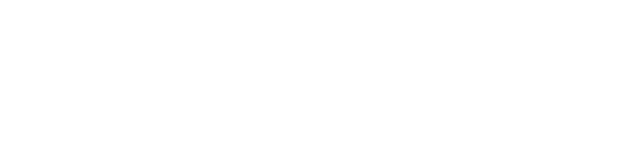
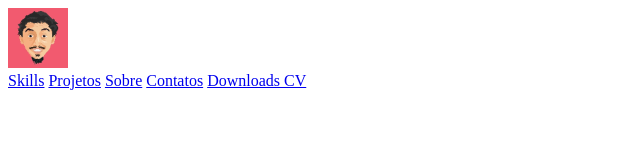
Before and after one commit to SilvioGazeta/curso-html-css-feliz, a plain HTML site: page index.html in a window 1280 px wide. Shown: the whole page, without its empty margins (0-640 px from the left). Drawn offline with Linux system fonts and the light colour scheme.

Commit message:
Create tags header  > img + nav > a

```diff
--- a/index.html
+++ b/index.html
@@ -4,9 +4,18 @@
     <meta charset="UTF-8">
     <meta http-equiv="X-UA-Compatible" content="IE=edge">
     <meta name="viewport" content="width=device-width, initial-scale=1.0">
-    <title>Document</title>
+    <title>Marco Bruno</title>
 </head>
 <body>
-
+    <header>
+        <img src="/assets/img/logo.png" alt="Avatar do Marco Bruno">
+        <nav>
+            <a href="#" lang="en">Skills</a>
+            <a href="#">Projetos</a>
+            <a href="#">Sobre</a>
+            <a href="#">Contatos</a>
+            <a id="button" href="#" lang="en">Downloads CV</a>
+        </nav>
+    </header>
 </body>
 </html>
```
